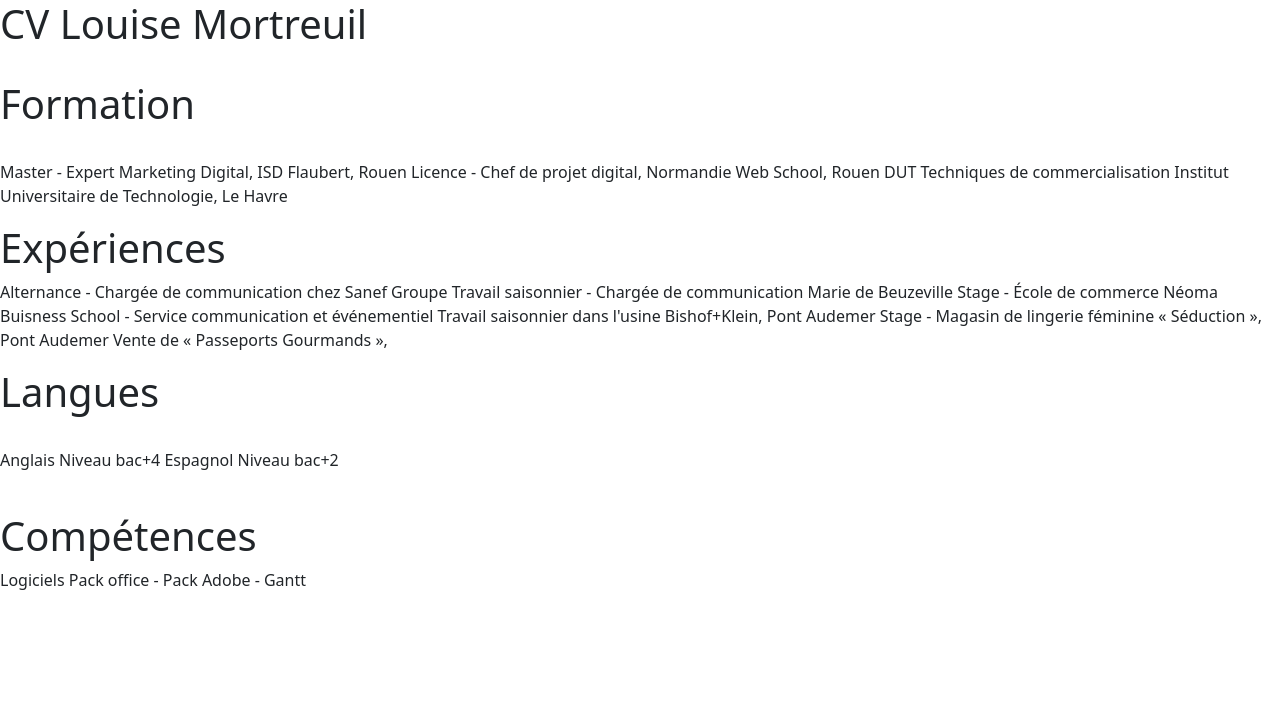
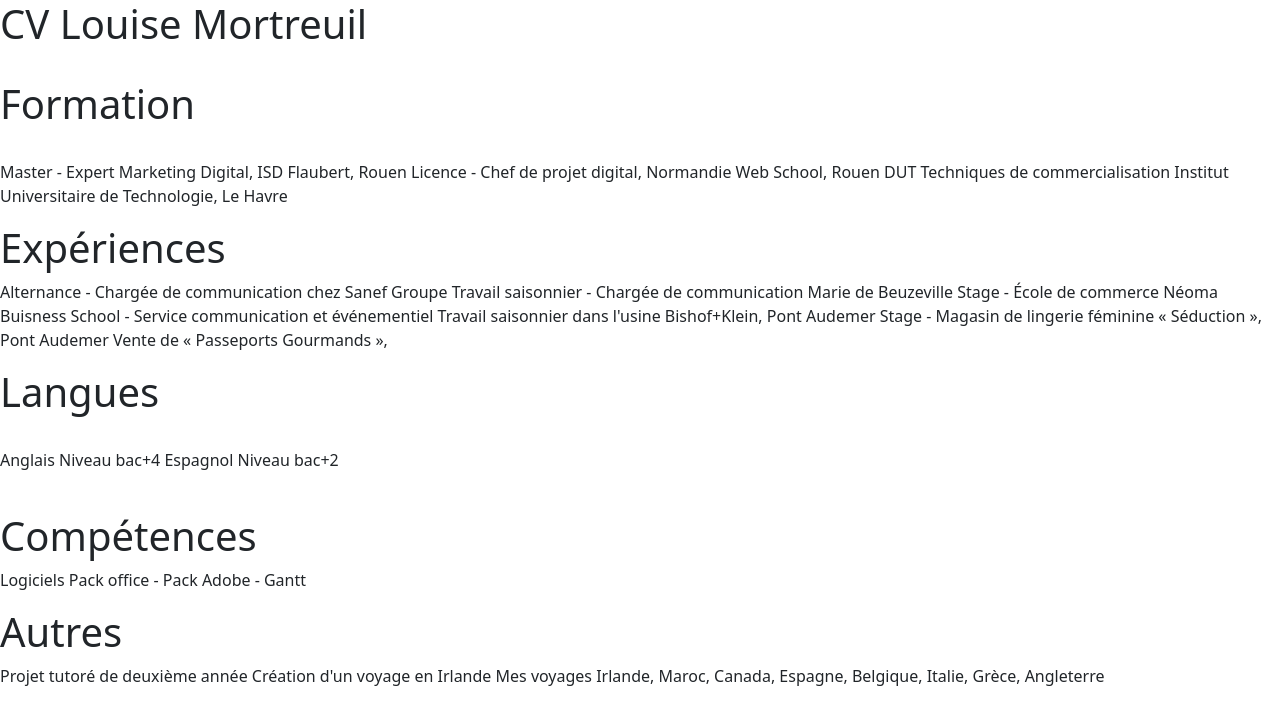
Before and after one commit to Louisemtl/Louisemtl.github.io, a plain HTML site: page index.html in a window 1280 px wide. Drawn offline with nearby package versions, Linux system fonts and the light colour scheme.

Commit message:
Update index.html

```diff
--- a/index.html
+++ b/index.html
@@ -42,6 +42,10 @@
     <h1>Compétences</h1>
     <p>Logiciels      Pack office - Pack Adobe - Gantt
     </p>
+    <h1>Autres</h1>
+    <p>Projet tutoré de deuxième année       Création d'un voyage en Irlande
+
+      Mes voyages        Irlande, Maroc, Canada, Espagne, Belgique, Italie,   Grèce,  Angleterre</p>
     <!-- Option 1: Bootstrap Bundle with Popper -->
     <script src="https://cdn.jsdelivr.net/npm/bootstrap@5.0.0-beta1/dist/js/bootstrap.bundle.min.js" integrity="sha384-ygbV9kiqUc6oa4msXn9868pTtWMgiQaeYH7/t7LECLbyPA2x65Kgf80OJFdroafW" crossorigin="anonymous"></script>
 
```
